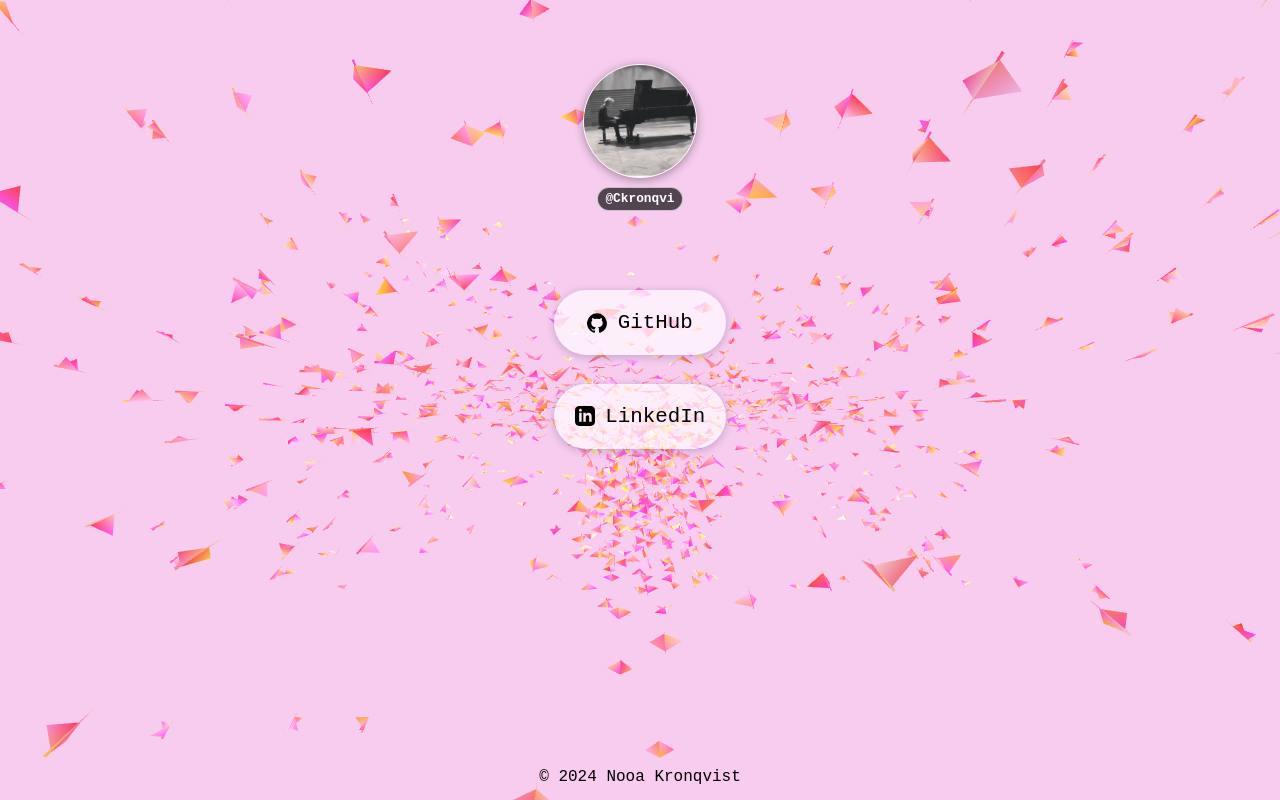
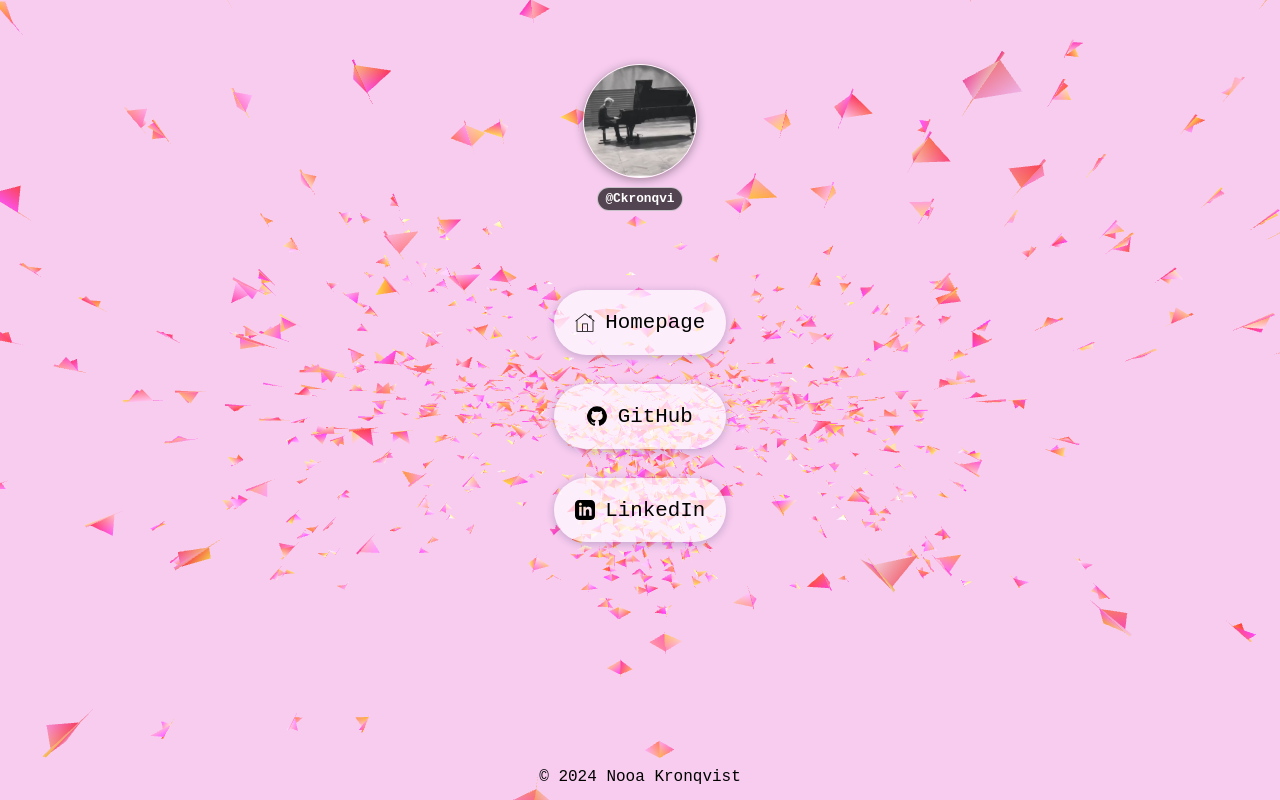
Before and after one commit to Ckronqvi/bio-links, a plain HTML site: page index.html in a window 1280 px wide. Drawn offline with nearby package versions, Linux system fonts and the light colour scheme; animation ran at ten frames a second.

Commit message:
new site

```diff
--- a/index.html
+++ b/index.html
@@ -41,6 +41,13 @@
                 <img src="./assets/jou_2192.jpg" alt="Picture of Nooa" />
                 <h1>@Ckronqvi</h1>
                 <ul>
+                     <li>
+                        <a href="https://homepage-rho-one-44.vercel.app"/>
+                            <img src="./assets/home.svg" alt="Home logo" width="20" \ />
+                            Homepage
+                        </a>
+                    </li>
+
                     <li>
                         <a href="https://www.github.com/Ckronqvi/">
                             <img src="./assets/github.svg" alt="Github logo" width="20" \ />
```
Also changed, not shown: assets/home.svg (added).
